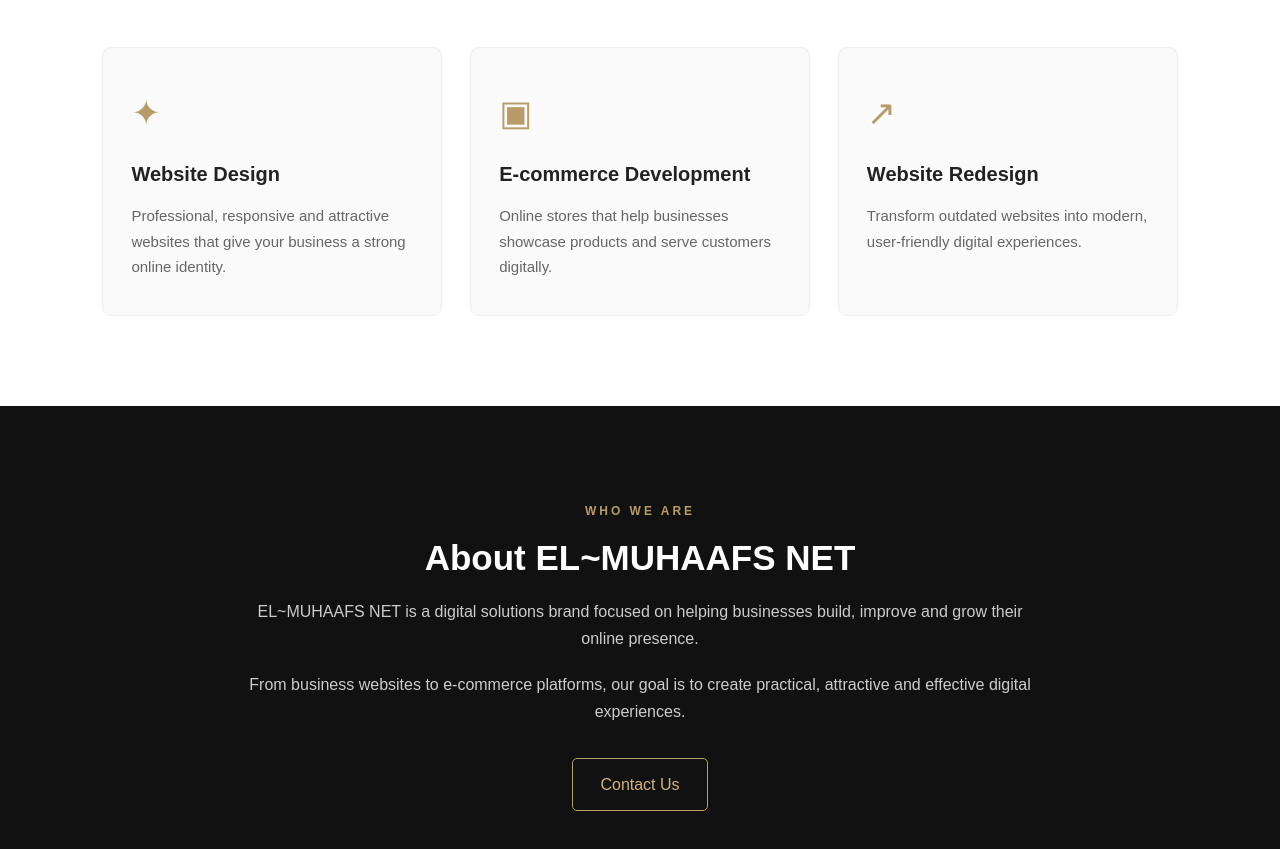
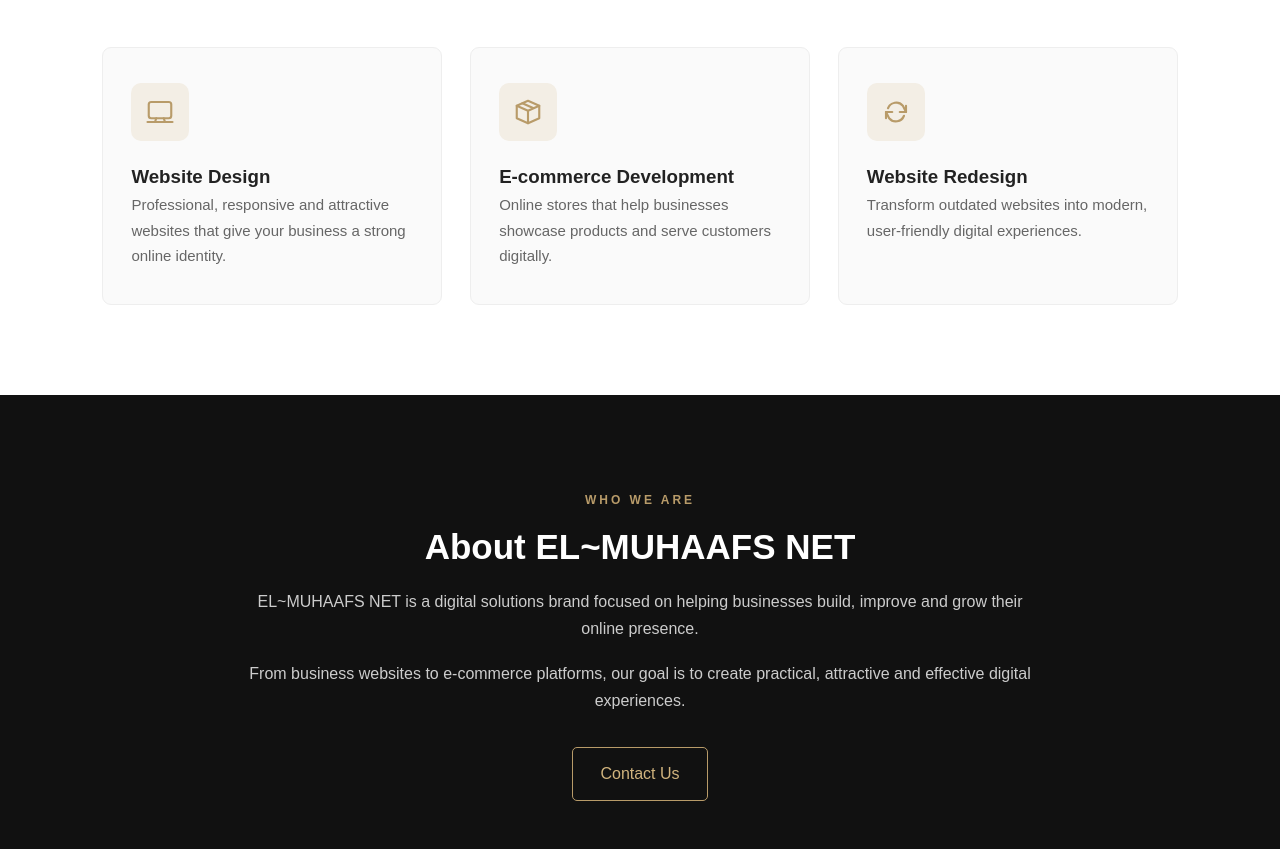
Before and after one commit to Banks11xx/my-first-website, a plain HTML site: page index.html in a window 1280 px wide. Shown: the part 913-1762 px from the top of the page. Drawn offline with Linux system fonts and the light colour scheme.

Commit message:
Improve service icons and website styling

```diff
--- a/index.html
+++ b/index.html
@@ -60,7 +60,14 @@
         <div class="services-grid">
 
             <div class="service-card">
-                <div class="service-icon">✦</div>
+                <div class="service-icon">
+    <svg viewBox="0 0 24 24" fill="none"
+         stroke="currentColor" stroke-width="1.7"
+         stroke-linecap="round" stroke-linejoin="round">
+        <rect x="3" y="4" width="18" height="13" rx="2"/>
+        <path d="M2 20h20M9 17l-1 3m7-3 1 3"/>
+    </svg>
+</div>
                 <h3>Website Design</h3>
                 <p>
                     Professional, responsive and attractive websites
@@ -69,7 +76,14 @@
             </div>
 
             <div class="service-card">
-                <div class="service-icon">▣</div>
+                <div class="service-icon">
+    <svg viewBox="0 0 24 24" fill="none"
+         stroke="currentColor" stroke-width="1.7"
+         stroke-linecap="round" stroke-linejoin="round">
+        <path d="M3 7l9-4 9 4v10l-9 4-9-4V7z"/>
+        <path d="M3 7l9 4 9-4M12 11v10M7.5 5l9 4"/>
+    </svg>
+</div>
                 <h3>E-commerce Development</h3>
                 <p>
                     Online stores that help businesses showcase
@@ -78,7 +92,16 @@
             </div>
 
             <div class="service-card">
-                <div class="service-icon">↗</div>
+                <div class="service-icon">
+    <svg viewBox="0 0 24 24" fill="none"
+         stroke="currentColor" stroke-width="1.7"
+         stroke-linecap="round" stroke-linejoin="round">
+        <path d="M20 7v5h-5"/>
+        <path d="M4 17v-5h5"/>
+        <path d="M5.6 9a7 7 0 0 1 11.9-2L20 12"/>
+        <path d="M4 12l2.5 5a7 7 0 0 0 11.9-2"/>
+    </svg>
+</div>
                 <h3>Website Redesign</h3>
                 <p>
                     Transform outdated websites into modern,
--- a/style.css
+++ b/style.css
@@ -194,9 +194,21 @@ img {
 }
 
 .service-icon {
+    width: 58px;
+    height: 58px;
+    display: flex;
+    align-items: center;
+    justify-content: center;
     color: #b89b69;
-    font-size: 35px;
-    margin-bottom: 15px;
+    background: #f3eee5;
+    border-radius: 10px;
+    margin-bottom: 20px;
+}
+
+.service-icon svg {
+    width: 30px;
+    height: 30px;
+}
 }
 
 .service-card h3 {
```
